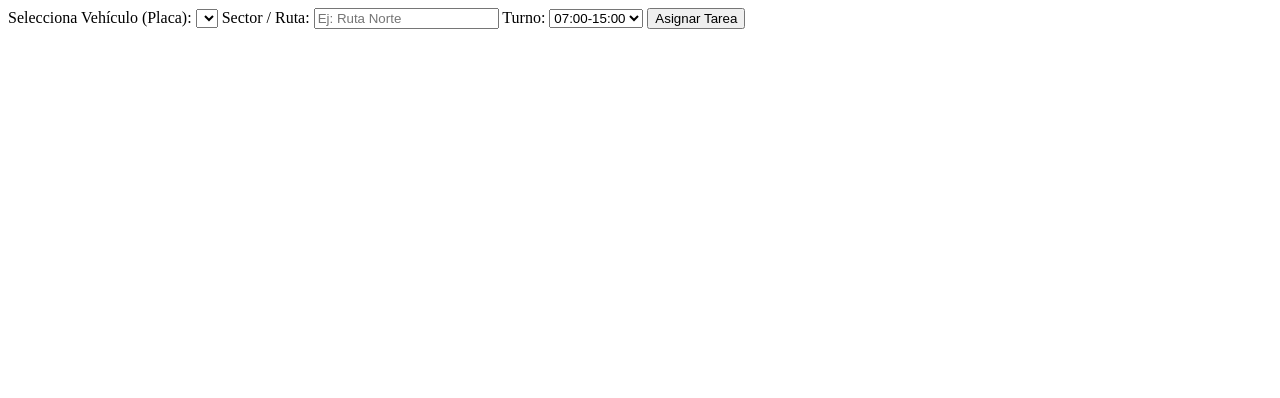
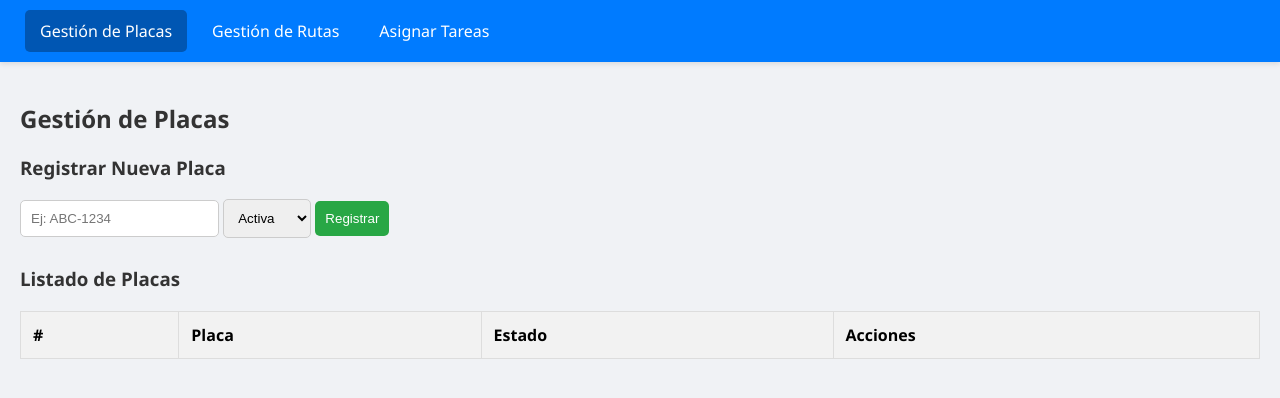
Before and after one commit to darlyjarring/urvaseojarrin, a website: page frontend/admin.html in a window 1280 px wide. Drawn offline with Linux system fonts and the light colour scheme.

Commit message:
Update admin.html

```diff
--- a/frontend/admin.html
+++ b/frontend/admin.html
@@ -1,14 +1,116 @@
+<!DOCTYPE html>
+<html lang="es">
+<head>
+  <meta charset="UTF-8">
+  <title>URVASEO - Panel de Administración</title>
+  <style>
+    body { font-family: 'Segoe UI', Tahoma, Geneva, Verdana, sans-serif; margin: 0; background-color: #f0f2f5; }
+    .navbar {
+      display: flex;
+      justify-content: flex-start;
+      background-color: #007bff;
+      padding: 10px 20px;
+      box-shadow: 0 2px 5px rgba(0,0,0,0.1);
+    }
+    .navbar a {
+      color: white;
+      text-decoration: none;
+      padding: 10px 15px;
+      margin: 0 5px;
+      border-radius: 5px;
+      transition: background-color 0.3s;
+    }
+    .navbar a:hover {
+      background-color: #0056b3;
+    }
+    .navbar a.active {
+      background-color: #0056b3;
+    }
+    .content {
+      padding: 20px;
+    }
+    .section { display: none; }
+    .section.active { display: block; }
+    h1, h2, h3 { color: #333; }
+    input, select, button { margin-bottom: 10px; padding: 10px; border-radius: 5px; border: 1px solid #ccc; }
+    button { cursor: pointer; background-color: #28a745; color: white; border: none; }
+    button:hover { background-color: #218838; }
+    table { width: 100%; border-collapse: collapse; margin-top: 20px; }
+    th, td { border: 1px solid #ddd; padding: 12px; text-align: left; }
+    th { background-color: #f2f2f2; }
+    tr:nth-child(even) { background-color: #f9f9f9; }
+    .status-active { color: green; font-weight: bold; }
+    .status-inactive { color: red; font-weight: bold; }
+  </style>
+</head>
+<body>
+  <div class="navbar">
+    <a href="#placas" class="active">Gestión de Placas</a>
+    <a href="#rutas">Gestión de Rutas</a>
+    <a href="#tareas">Asignar Tareas</a>
+  </div>
+
+  <div class="content">
+    <div id="placas-section" class="section active">
+      <h2>Gestión de Placas</h2>
+      <h3>Registrar Nueva Placa</h3>
+      <input id="nuevaPlaca" placeholder="Ej: ABC-1234">
+      <select id="estadoPlaca">
+        <option value="true">Activa</option>
+        <option value="false">Inactiva</option>
+      </select>
+      <button onclick="registrarPlaca()">Registrar</button>
+
+      <h3>Listado de Placas</h3>
+      <table id="tablaPlacas">
+        <thead>
+          <tr>
+            <th>#</th>
+            <th>Placa</th>
+            <th>Estado</th>
+            <th>Acciones</th>
+          </tr>
+        </thead>
+        <tbody></tbody>
+      </table>
+    </div>
+
+    <div id="rutas-section" class="section">
+      <h2>Gestión de Rutas</h2>
+      <p>Este es el espacio para la gestión de rutas con el mapa.</p>
+    </div>
+
+    <div id="tareas-section" class="section">
+      <h2>Asignar Tareas</h2>
       <label for="placaSelect">Selecciona Vehículo (Placa):</label>
       <select id="placaSelect"></select>
-
       <label for="sectorInput">Sector / Ruta:</label>
       <input id="sectorInput" placeholder="Ej: Ruta Norte">
-
       <label for="turnoSelect">Turno:</label>
       <select id="turnoSelect">
         <option value="07:00-15:00">07:00-15:00</option>
         <option value="15:00-23:00">15:00-23:00</option>
         <option value="23:00-07:00">23:00-07:00</option>
       </select>
+      <button onclick="asignarTarea()">Asignar Tarea</button>
 
-<button onclick="asignarTarea()">Asignar Tarea</button>
+      <hr>
+
+      <h3>Tareas Asignadas</h3>
+      <table id="tablaTareas">
+        <thead>
+          <tr>
+            <th>Placa</th>
+            <th>Sector</th>
+            <th>Turno</th>
+            <th>Estado</th>
+          </tr>
+        </thead>
+        <tbody></tbody>
+      </table>
+    </div>
+  </div>
+
+  <script src="js/admin.js"></script>
+</body>
+</html>
```
Lines whose indentation alone changed are shown as unchanged.
